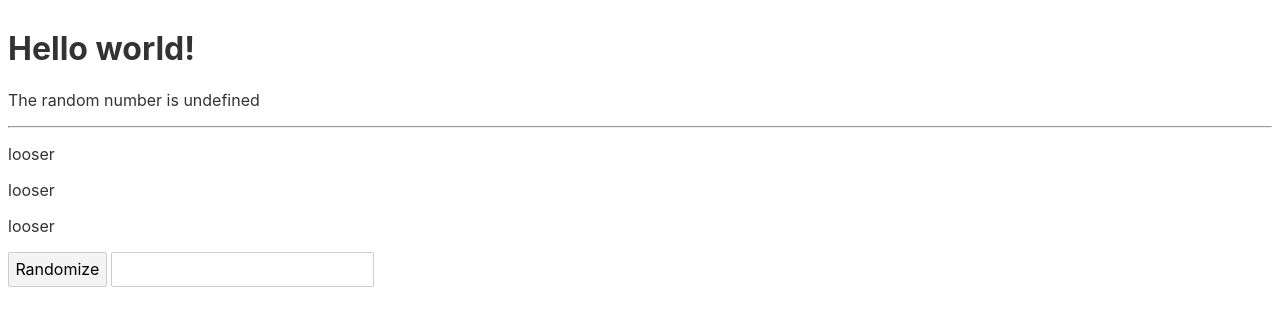
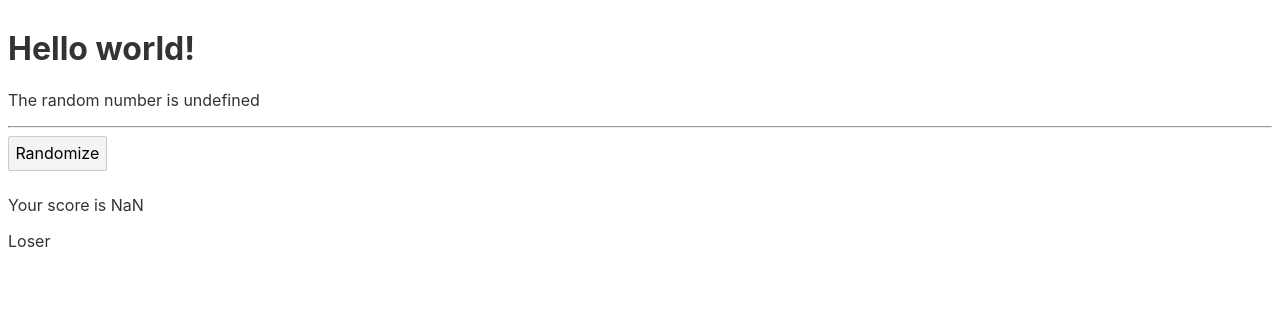
Before and after one commit to susmitasarkar7/svelte-3, a Svelte app: page / in a window 1280 px wide. Shown: the top 326 px of the page. Built offline with nearby package versions, Linux system fonts and the light colour scheme.

Commit message:
computed result is changed in a number now and the template is changed and it is based on conditional logic

```diff
--- a/src/App.svelte
+++ b/src/App.svelte
@@ -3,7 +3,7 @@
 
 	let rando;
 
-	$: result = Math.round(rando) ? 'winner' : 'looser' ;
+	$: result = Math.round(rando * 100) ;
 
 	function setrando() {
 		rando = Math.random();
@@ -16,10 +16,14 @@
 
 <hr>
 
-<p>{result}</p>
-<p>{result}</p>
-<p>{result}</p>
-
 <button on:click={setrando}>Randomize</button>
 
-<input bind:value={rando}>
+<p>Your score is {result}</p>
+
+{#if result > 75}
+	<p>Big winner! top 25%</p>
+{:else if result > 50}
+	<p>Decent, top 50%</p>
+{:else}
+	<p>Loser</p>
+{/if}
```
